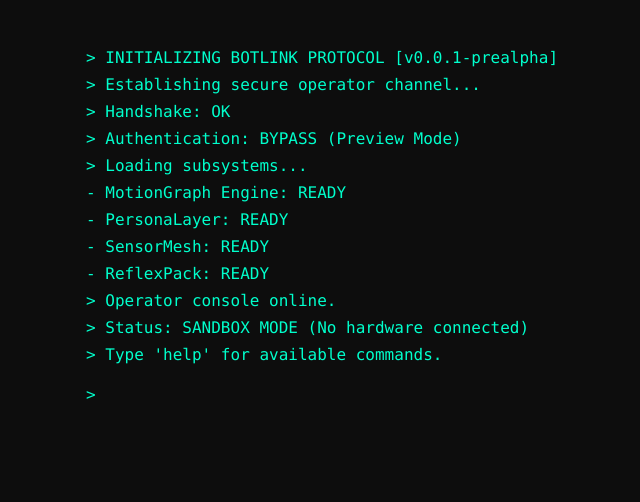
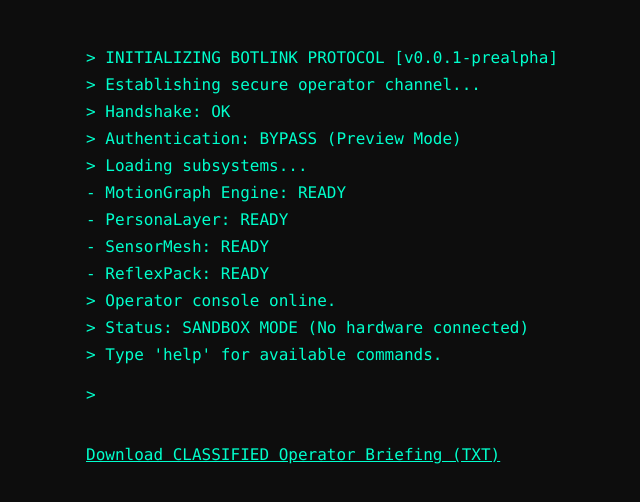
Before and after one commit to JamesCWalker/botlink-protocol, a plain HTML site: page console.html in a window 1280 px wide. Shown: the whole page, without its empty margins (104-744 px from the left). Drawn offline with Linux system fonts and the light colour scheme.

Commit message:
Add download link for CLASSIFIED Operator Briefing

```diff
--- a/console.html
+++ b/console.html
@@ -75,7 +75,11 @@
         > <input id="cmd" autocomplete="off" autofocus />
         <span class="blink">_</span>
     </div>
-
+<div class="line" style="margin-top: 40px;">
+    <a href="#" id="classified-link" style="color:#00ffcc; text-decoration:underline;">
+        Download CLASSIFIED Operator Briefing (TXT)
+    </a>
+</div>
 </div>
 
 <script>
```
